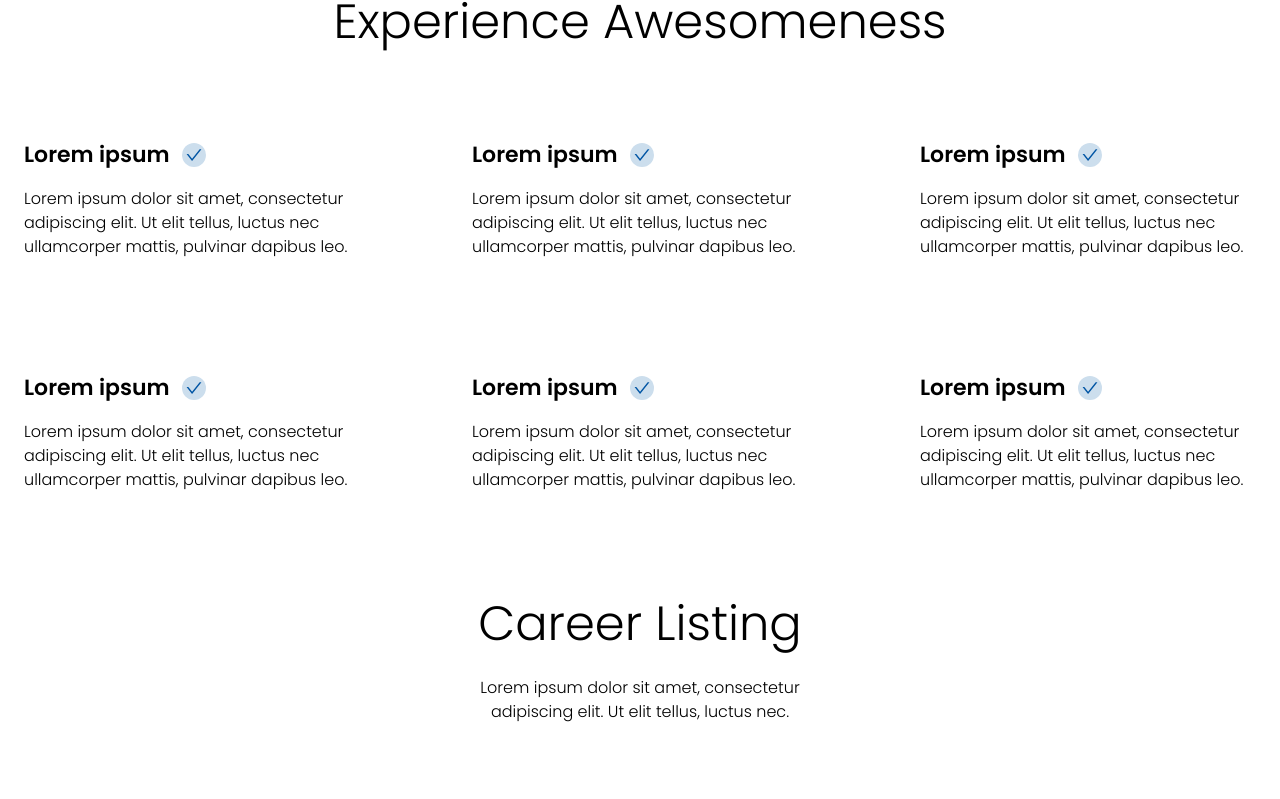
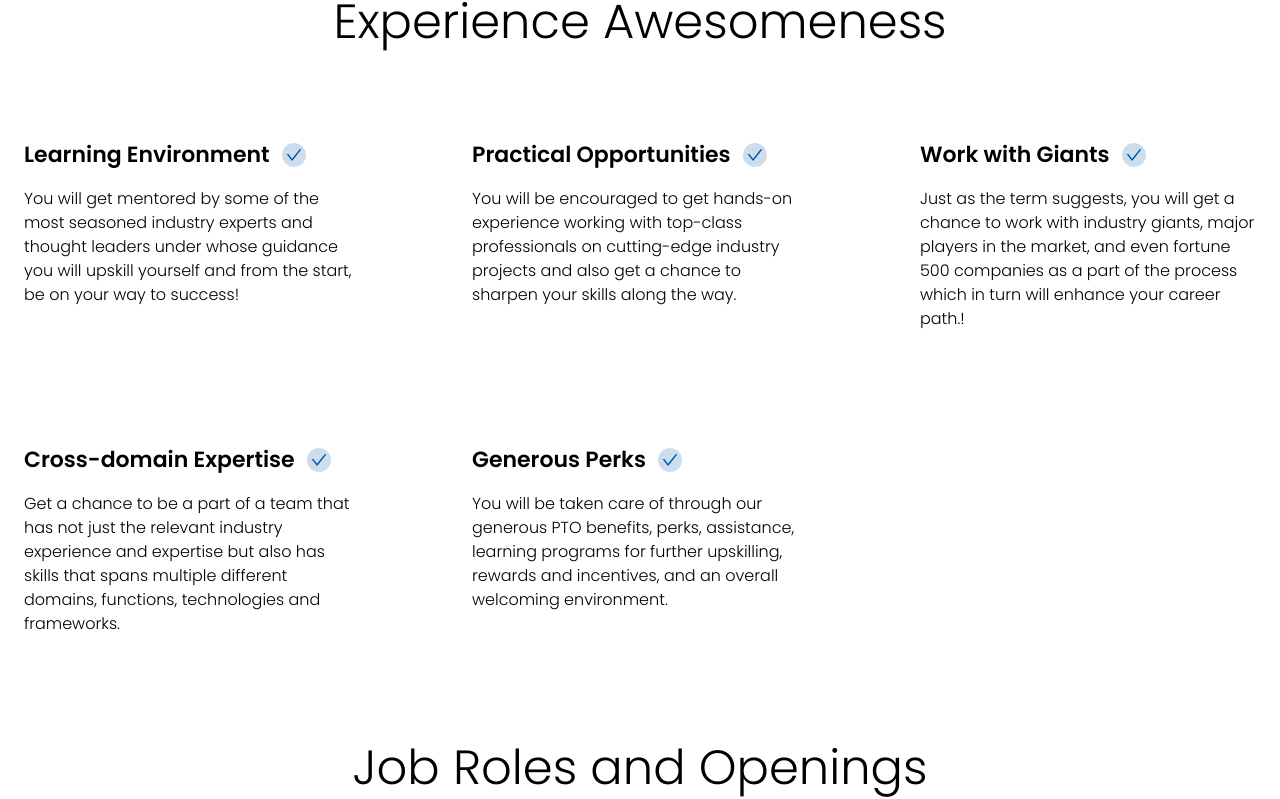
Before and after one commit to tusharkc/whiteCollarTech, a React (Vite) app: page /career in a window 1280 px wide. Shown: the part 614-1413 px from the top of the page. Built offline with nearby package versions, Linux system fonts and the light colour scheme; no server answers.

Commit message:
added changes to UI

```diff
--- /dev/null
+++ b/src/data/careerListingData.js
@@ -0,0 +1,27 @@
+export const careerListingData = [
+  {
+    title: "Learning Environment",
+    description:
+      "You will get mentored by some of the most seasoned industry experts and thought leaders under whose guidance you will upskill yourself and from the start, be on your way to success!",
+  },
+  {
+    title: "Practical Opportunities",
+    description:
+      "You will be encouraged to get hands-on experience working with top-class professionals on cutting-edge industry projects and also get a chance to sharpen your skills along the way.",
+  },
+  {
+    title: "Work with Giants",
+    description:
+      "Just as the term suggests, you will get a chance to work with industry giants, major players in the market, and even fortune 500 companies as a part of the process which in turn will enhance your career path.!",
+  },
+  {
+    title: "Cross-domain Expertise",
+    description:
+      "Get a chance to be a part of a team that has not just the relevant industry experience and expertise but also has skills that spans multiple different domains, functions, technologies and frameworks.",
+  },
+  {
+    title: "Generous Perks",
+    description:
+      "You will be taken care of through our generous PTO benefits, perks, assistance, learning programs for further upskilling, rewards and incentives, and an overall welcoming environment.",
+  },
+];
--- a/src/features/Careers/Components/CareerAdvantageGrid/CareerAdvantageGrid.jsx
+++ b/src/features/Careers/Components/CareerAdvantageGrid/CareerAdvantageGrid.jsx
@@ -1,5 +1,6 @@
 import React from "react";
 import CareerAdvantageItem from "./CareerAdvantageItem";
+import { careerListingData } from "../../../../data/careerListingData";
 
 const CareerAdvantageGrid = () => {
   return (
@@ -9,13 +10,11 @@ const CareerAdvantageGrid = () => {
           Experience Awesomeness
         </p>
         <div className="grid grid-cols-12 gap-8 md:gap-28">
-          {[1, 2, 3, 4, 5, 6].map((item) => (
+          {careerListingData.map((item) => (
             <div className="col-span-12 md:col-span-4">
               <CareerAdvantageItem
-                title={"Lorem ipsum"}
-                description={
-                  "Lorem ipsum dolor sit amet, consectetur adipiscing elit. Ut elit tellus, luctus nec ullamcorper mattis, pulvinar dapibus leo."
-                }
+                title={item?.title}
+                description={item?.description}
               />
             </div>
           ))}
--- a/src/features/Careers/Components/CareerListing/CareerListing.jsx
+++ b/src/features/Careers/Components/CareerListing/CareerListing.jsx
@@ -33,10 +33,12 @@ const CareerListing = () => {
     <div className="py-12 container mx-auto">
       <div className="mx-4 sm:mx-[140px] ">
         <div className="space-y-4">
-          <p className="text-center text-[3rem] font-light">Career Listing</p>
+          <p className="text-center text-[3rem] font-light">
+            Job Roles and Openings
+          </p>
           <p className="font-light text-center">
-            Lorem ipsum dolor sit amet, consectetur <br /> adipiscing elit. Ut
-            elit tellus, luctus nec.
+            Check out the below open positions in our company. We are actively
+            hiring and are open to speaking soon!
           </p>
         </div>
 
```
